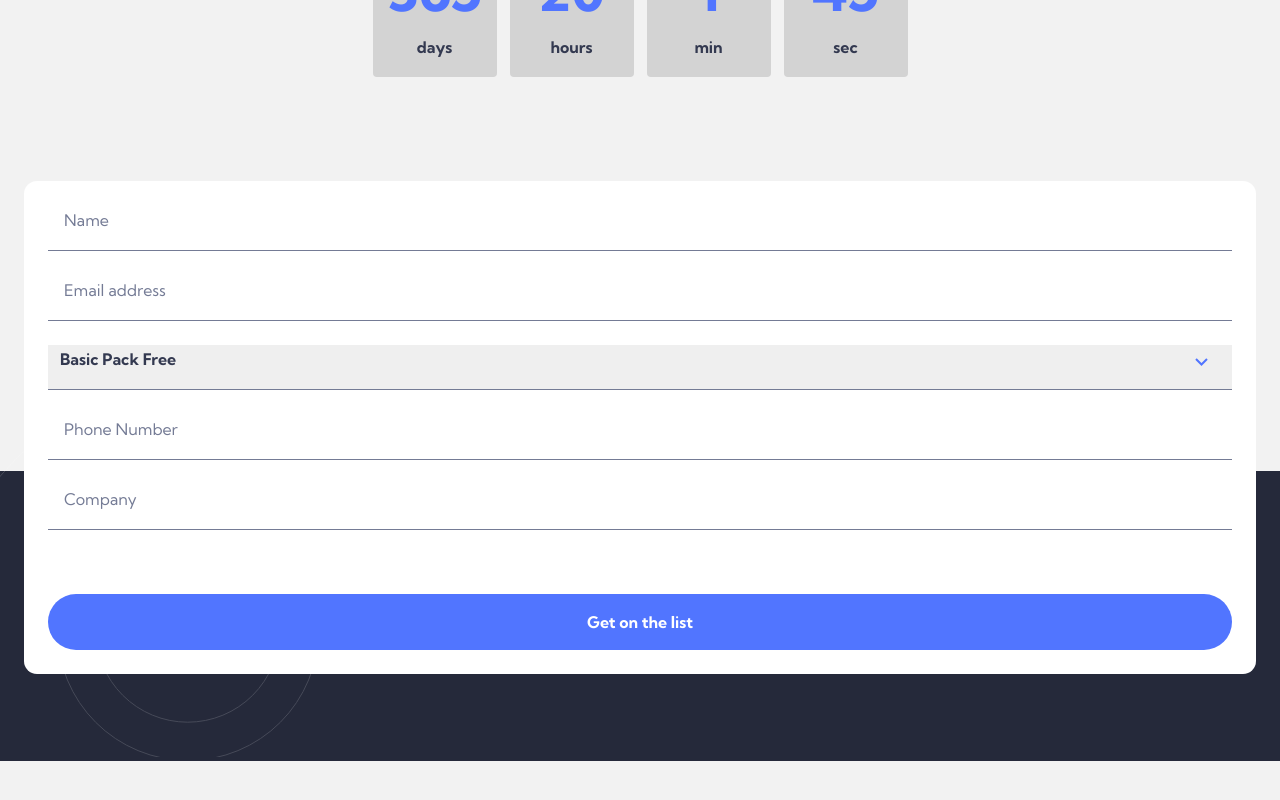
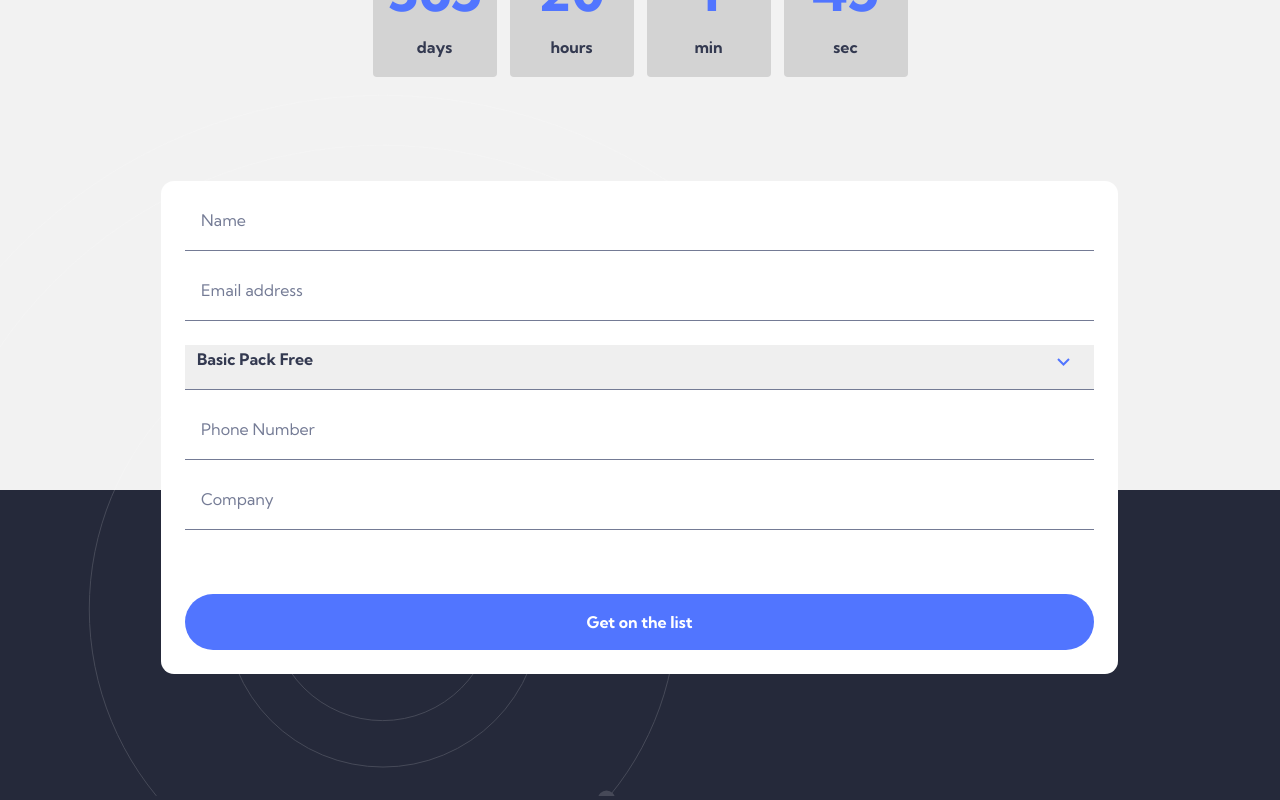
Before and after one commit to Oleksandr-Berd/officelite-soon, a React (Create React App) app: page /sign in a window 1280 px wide. Shown: the part 511-1311 px from the top of the page. Before the commit the page ends 1272 px from the top, so only its background shows below. Built offline with nearby package versions, Linux system fonts and the light colour scheme.

Commit message:
the tab mode is done

```diff
--- a/src/components/ContactForm/ContactForm.tsx
+++ b/src/components/ContactForm/ContactForm.tsx
@@ -7,9 +7,13 @@ import * as SC from "./ContactFormStyled";
 
 import { ReactComponent as ErrorIcon } from "../../assets/images/errorIcon.svg";
 import oval_mob from "../../assets/images/contactFormOval.svg"
+import oval_tab from "../../assets/images/oval_tab.svg"
 import {ReactComponent as ArrowMob} from "../../assets/images/arrow_mob.svg"
+import { useMediaQuery } from "usehooks-ts";
 
 const ContactForm: React.FC = () => {
+
+const isTablet = useMediaQuery("(min-width:768px)")
 
   const validationSchema = Yup.object().shape({
     userName: Yup.string().required("The Name field is empty"),
@@ -74,7 +78,7 @@ const ContactForm: React.FC = () => {
   };
 
   return (
-    <SC.CommonWrapper bg={oval_mob}>
+    <SC.CommonWrapper bg={isTablet ? oval_tab : oval_mob}>
       <ToastContainer />
       <SC.FormStyled onSubmit={handleSubmit}>
         <SC.InputWrapper>
--- a/src/components/ContactForm/ContactFormStyled.ts
+++ b/src/components/ContactForm/ContactFormStyled.ts
@@ -9,6 +9,12 @@ export const CommonWrapper = styled.div<StyleProps>`
   padding-right: 24px;
 
   background: linear-gradient(to bottom, #f2f2f2 50%, #25293a 50%);
+
+  @media (min-width: 768px){
+    padding-bottom: 126px;
+    padding-left: 161px;
+    padding-right: 162px;
+  }
 
   &::after {
     position: absolute;
```
Also changed, not shown: src/assets/images/oval_tab.svg (added).
